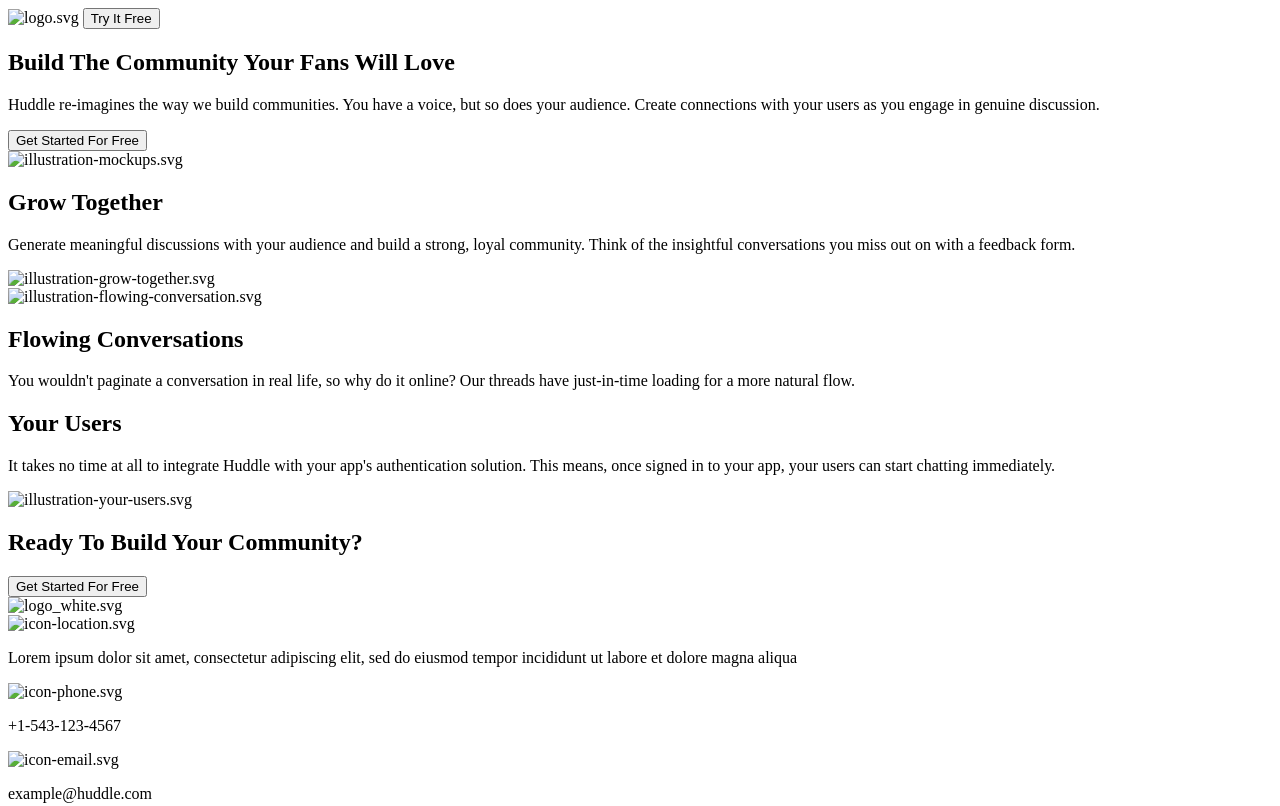
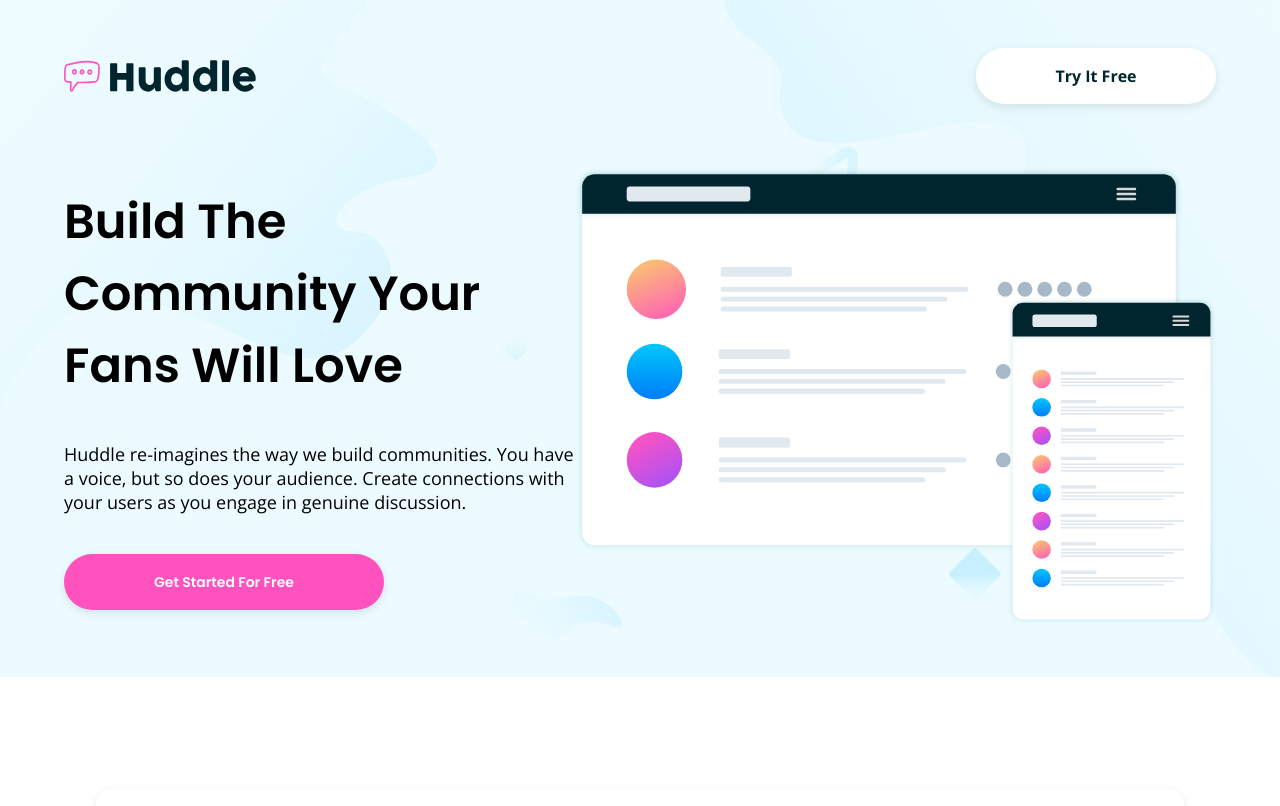
Before and after one commit to RafaelHDSV/Huddle-landing-page-with-alternating-feature-blocks, a plain HTML site: page index.html in a window 1280 px wide. Shown: the top 806 px of the page. Drawn offline with nearby package versions, Linux system fonts and the light colour scheme.

Commit message:
Update index.html

```diff
--- a/index.html
+++ b/index.html
@@ -10,10 +10,10 @@
   <meta name="robots" content="index, follow">
   <meta name="description"
     content="This challenge is perfect if you're wanting to practice your layout skills. If you're starting to get a bit more confident laying out a web page, give this project a go.">
-  <link rel="icon" type="image/png" sizes="32x32" href="./images/favicon-32x32.png">
+  <link rel="icon" type="image/png" sizes="32x32" href="/images/favicon-32x32.png">
   <script type="module" src="https://unpkg.com/ionicons@5.5.2/dist/ionicons/ionicons.esm.js"></script>
   <script nomodule src="https://unpkg.com/ionicons@5.5.2/dist/ionicons/ionicons.js"></script>
-  <link rel="stylesheet" href="/HTML/Landing Page Huddle/style.css">
+  <link rel="stylesheet" href="/style.css">
 
   <title>Frontend Mentor | Huddle landing page with alternating feature blocks</title>
 
@@ -23,7 +23,7 @@
 <body>
   <header>
     <div class="cabeçalho">
-      <img src="/HTML/Landing Page Huddle/images/logo.svg" alt="logo.svg">
+      <img src="/images/logo.svg" alt="logo.svg">
       <button>Try It Free</button>
     </div>
 
@@ -36,7 +36,7 @@
       </section>
 
       <section>
-        <img class="mockups_principal" src="/HTML/Landing Page Huddle/images/illustration-mockups.svg"
+        <img class="mockups_principal" src="/images/illustration-mockups.svg"
           alt="illustration-mockups.svg">
       </section>
     </div>
@@ -50,11 +50,11 @@
           Think of the insightful conversations you miss out on with a feedback form.</p>
       </section>
 
-      <img src="/HTML/Landing Page Huddle/images/illustration-grow-together.svg" alt="illustration-grow-together.svg">
+      <img src="/images/illustration-grow-together.svg" alt="illustration-grow-together.svg">
     </section>
 
     <section class="blocos">
-      <img src="/HTML/Landing Page Huddle/images/illustration-flowing-conversation.svg"
+      <img src="/images/illustration-flowing-conversation.svg"
         alt="illustration-flowing-conversation.svg">
 
       <section class="text">
@@ -71,7 +71,7 @@
           This means, once signed in to your app, your users can start chatting immediately.</p>
       </section>
 
-      <img src="/HTML/Landing Page Huddle/images/illustration-your-users.svg" alt="illustration-your-users.svg">
+      <img src="/images/illustration-your-users.svg" alt="illustration-your-users.svg">
     </section>
 
     <section class="blocos_final">
@@ -84,21 +84,21 @@
 
   <footer>
     <section class="contato">
-      <img class="logo_footer" src="/HTML/Landing Page Huddle/images/logo_white.svg" alt="logo_white.svg">
+      <img class="logo_footer" src="/images/logo_white.svg" alt="logo_white.svg">
 
       <div class="info_footer">
-        <img src="/HTML/Landing Page Huddle/images/icon-location.svg" alt="icon-location.svg">
+        <img src="/images/icon-location.svg" alt="icon-location.svg">
         <p>Lorem ipsum dolor sit amet, consectetur adipiscing elit, sed do eiusmod tempor
           incididunt ut labore et dolore magna aliqua</p>
       </div>
 
       <div class="info_footer">
-        <img src="/HTML/Landing Page Huddle/images/icon-phone.svg" alt="icon-phone.svg">
+        <img src="/images/icon-phone.svg" alt="icon-phone.svg">
         <p>+1-543-123-4567</p>
       </div>
 
       <div class="info_footer">
-        <img src="/HTML/Landing Page Huddle/images/icon-email.svg" alt="icon-email.svg">
+        <img src="/images/icon-email.svg" alt="icon-email.svg">
         <p>example@huddle.com</p>
       </div>
     </section>
```
